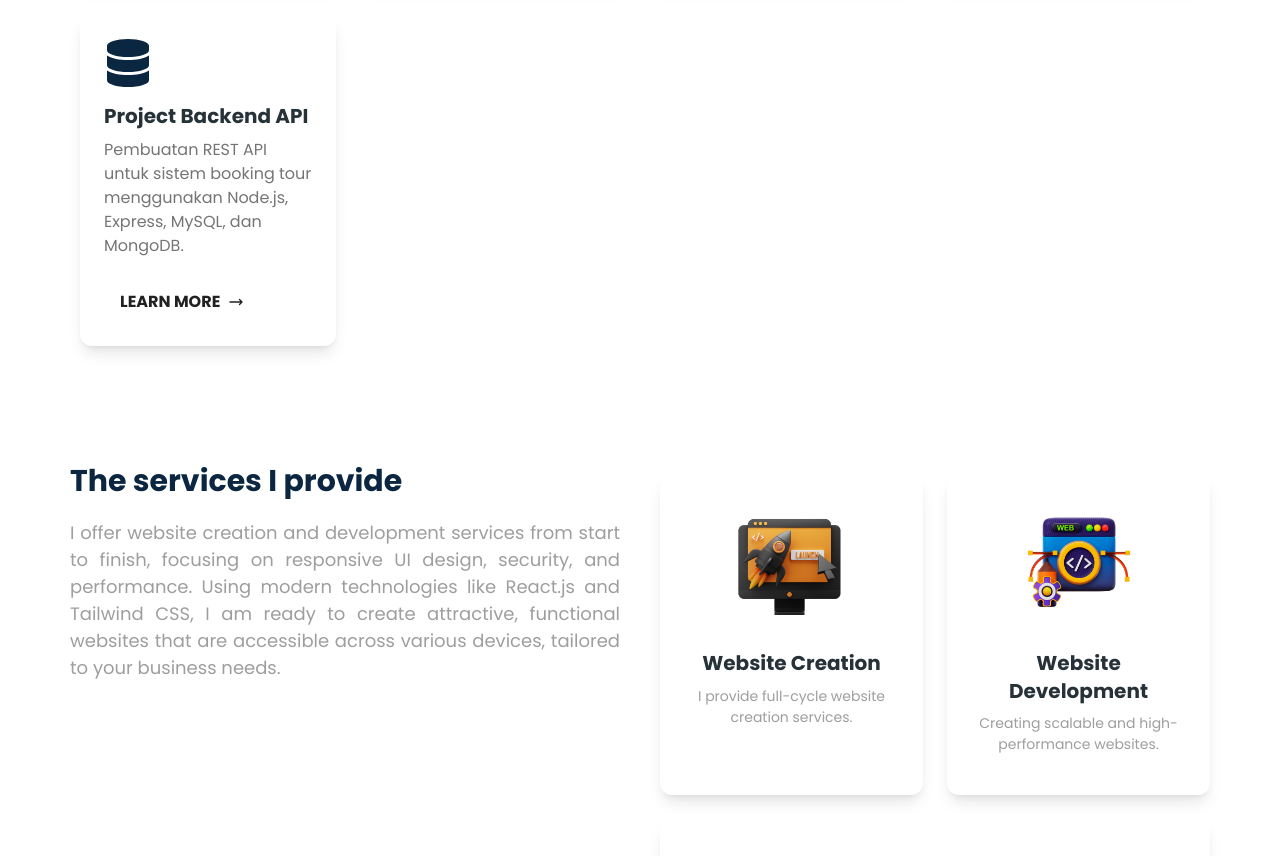
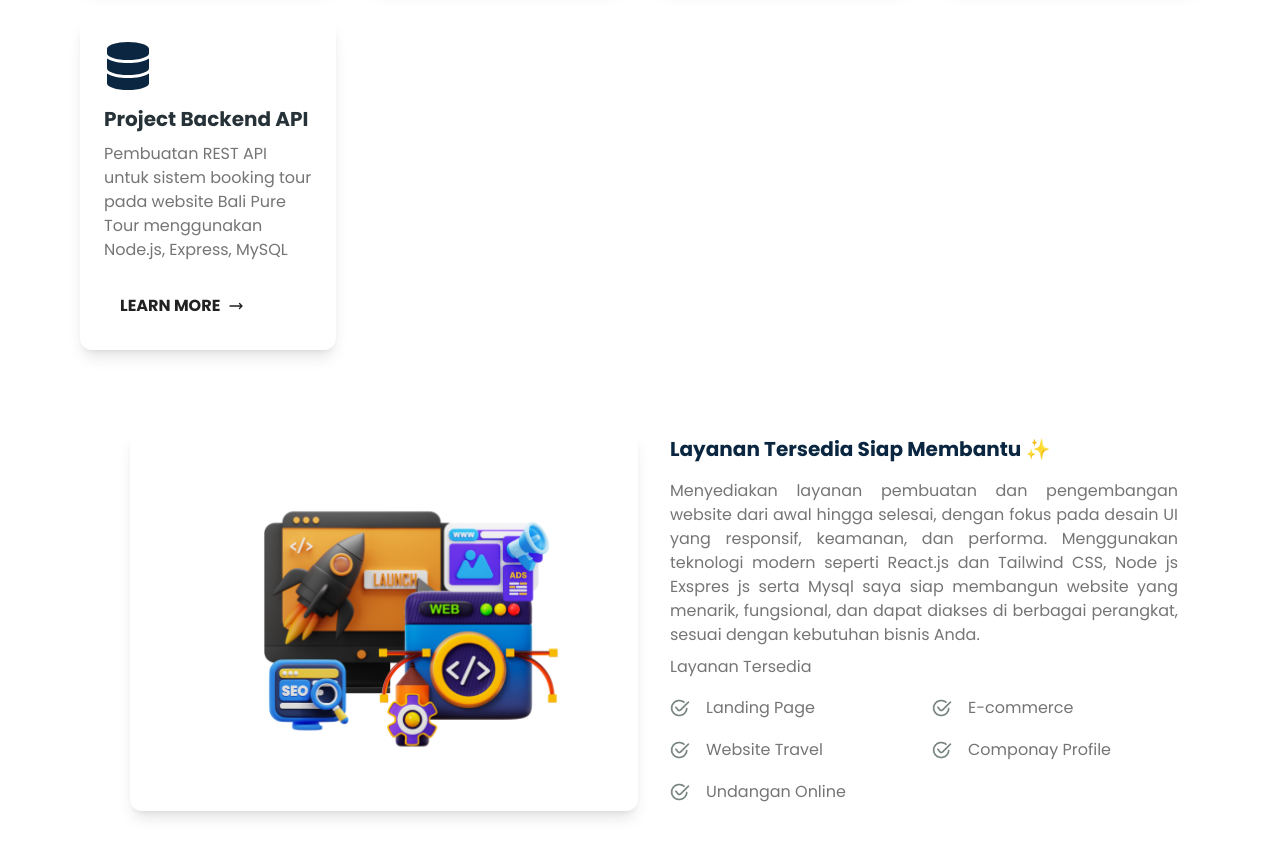
Before and after one commit to PUJASHINDU/Puja_Portofolio, a React (Vite) app: page / in a window 1280 px wide. Shown: the part 1940-2796 px from the top of the page. Built offline with nearby package versions, Linux system fonts and the light colour scheme.

Commit message:
modifikasi content layout dan bahasa

```diff
--- a/src/Components/CardProject.jsx
+++ b/src/Components/CardProject.jsx
@@ -1,4 +1,7 @@
 import React, { useState } from "react";
+import uiimgbalipuretour from '../assets/service/balipuretour_ui.jpg'
+import uiimgtravelingkuy from '../assets/service/traveling kuy_ui.jpg'
+
 import {
   Card,
   CardBody,
@@ -24,12 +27,12 @@ const CardProject = () => {
       description:
         "Sistem pemesanan tour dengan fitur booking online, autentikasi pengguna, dan integrasi Midtrans.",
       icon: <FaGlobe className="text-customBlue w-12 h-12 mb-4" />,
-      link: "https://github.com/your-username/fullstack-project",
+      linkweb: "https://balipuretour.com",
       dialogContent: (
         <div>
           <p className="mb-2 text-gray-600 font-poppins">
-            Dibangun dengan React, Node.js, Express, dan MySQL. Sistem ini
-            memungkinkan pengguna untuk:
+            Aplikasi booking tour dengan payemnet gateway pada PT Bali Pure Tour dibangun dengan React, Node.js, Express, dan MySQL. Sistem ini
+            memungkinkan pengguna dari sisi member untuk:
           </p>
           <ul className="list-disc list-inside text-sm text-gray-600 font-poppins">
             <li>Melakukan registrasi dan login</li>
@@ -37,26 +40,42 @@ const CardProject = () => {
             <li>Melakukan pembayaran melalui Midtrans</li>
             <li>Mendapatkan invoice secara otomatis</li>
           </ul>
+          <p className="mb-2 mt-1 text-gray-600 font-poppins">
+            Sistem ini juga mempunyai halaman sisi admin digunakan untuk:
+          </p>
+          <ul className="list-disc list-inside text-sm text-gray-600 font-poppins">
+            <li>Mengelola paket tour</li>
+            <li>Manajemen booking tour</li>
+            <li>Meninjau pembayaran</li>
+            <li>Meninajau laporan keuangan</li>
+          </ul>
+          <p className="mt-2 text-customBlue font-medium font-poppins">
+            Klik Button dibawah jika ingin meninjau lebih lanjut ✨
+          </p>
         </div>
       ),
     },
     {
-      title: "Project Website Frontend",
+      title: "Project Website Frontend Traveling Kuy",
       description:
         "Pengembangan antarmuka web interaktif menggunakan React.js dan Tailwind CSS.",
       icon: <FaLaptopCode className="text-customBlue w-12 h-12 mb-4" />,
       link: "https://github.com/your-username/frontend-project",
       dialogContent: (
         <div>
-          <p className="mb-2 text-customBlue">
-            Fokus pada pembuatan antarmuka responsif dan user-friendly dengan:
+          <p className="mb-2 text-gray-600">
+            Traveling Kuy adalah aplikasi website yang dikembangkan dalam program Studi Independen Kampus Merdeka, dengan tema pariwisata di Indonesia.
+            Website ini dirancang untuk memudahkan wisatawan dalam memesan villa dan layanan tour ke destinasi wisata website dibangun dengan Java script, React js, Tailwind Css.
           </p>
-          <ul className="list-disc list-inside text-sm text-customBlue">
-            <li>React functional components</li>
-            <li>Tailwind CSS utility-first styling</li>
-            <li>Routing menggunakan React Router</li>
-            <li>State management dengan useState dan Context</li>
+          <ul className="list-disc list-inside text-sm text-gray-600">
+            <li>Tampilan Form Registrasi</li>
+            <li>Tampilan Form Login</li>
+            <li>Tampilan Villa dan Destinaasi wisata yang siap dibooking</li>
+            <li>Tampilan Form Booking</li>
           </ul>
+          <p className="mt-2 text-customBlue font-medium font-poppins">
+            Klik Button dibawah jika ingin meninjau lebih lanjut ✨
+          </p>
         </div>
       ),
     },
@@ -65,17 +84,26 @@ const CardProject = () => {
       description:
         "Rancangan tampilan user interface (UI) untuk sistem tour Bali Pure Tour menggunakan Figma.",
       icon: <FaPaintBrush className="text-customBlue w-12 h-12 mb-4" />,
-      link: "https://www.figma.com/file/your-file-id/Bali-Pure-Tour-UI",
+      link: "https://www.figma.com/design/eSymh54tUS8uw8EhLkgC8L/Bali-Pure-Tour-Website?node-id=0-1&p=f&t=vdMMDA7Hvw8bs9op-0",
       dialogContent: (
         <div>
-          <p className="mb-2 text-customBlue">
-            UI dirancang agar mudah digunakan oleh pengguna awam:
+          <p className="mb-2 text-gray-600">
+            UI website Bali Pure Tour dirancang mengunakan aplikasi figma. Desain sudah bisa untuk
+            Prototype :
           </p>
           <img
-            src="https://via.placeholder.com/400x200"
+            src={uiimgbalipuretour}
             alt="UI Bali Pure Tour"
             className="rounded-lg shadow-md"
           />
+          <ul className="list-disc list-inside text-sm mt-3 text-gray-600">
+            <li>Tema warna utama hijau selaras dengan tema tour Nature</li>
+            <li>Font Poppins</li>
+            <li>Pallet warna #0B5656, #718686, #D32828, #FF8A00</li>
+          </ul>
+          <p className="mt-2 text-customBlue font-medium font-poppins">
+            Klik Button dibawah jika ingin meninjau lebih lanjut ✨
+          </p>
         </div>
       ),
     },
@@ -84,36 +112,45 @@ const CardProject = () => {
       description:
         "Rancangan tampilan user interface (UI) untuk sistem tour Traveling Kuy menggunakan Figma.",
       icon: <FaPaintBrush className="text-customBlue w-12 h-12 mb-4" />,
-      link: "https://www.figma.com/file/your-file-id/Traveling-Kuy-UI",
+      link: "https://www.figma.com/design/T6IXHiQ8pQN16n1tvkUkRT/UI-Website-Travel-Group-4?node-id=1392-767&t=yy15N6UpRCOwDYc5-0",
       dialogContent: (
         <div>
           <p className="mb-2 text-customBlue">
-            Desain ini berfokus pada UX mobile-first:
+            UI website Traveling Kuy dirancang menggunakan Figma, dengan desain yang telah disesuaikan untuk kebutuhan prototyping.
           </p>
-          <ul className="list-disc list-inside text-sm text-customBlue">
-            <li>Warna cerah dan bersih</li>
-            <li>Fitur booking cepat</li>
-            <li>Live preview harga & tanggal</li>
+          <img
+            src={uiimgtravelingkuy}
+            alt="UI Bali Pure Tour"
+            className="rounded-lg shadow-md"
+          />
+          <ul className="list-disc list-inside text-sm mt-3 text-gray-600">
+            <li>Tema warna utama coklat selaras dengan tema clean elegant simple</li>
+            <li>Font Poppins</li>
+            <li>Pallet warna #8D6B44, #FF8A00, #E7E7E7</li>
           </ul>
+          <p className="mt-2 text-customBlue font-medium font-poppins">
+            Klik Button dibawah jika ingin meninjau lebih lanjut ✨
+          </p>
         </div>
       ),
     },
     {
       title: "Project Backend API",
       description:
-        "Pembuatan REST API untuk sistem booking tour menggunakan Node.js, Express, MySQL, dan MongoDB.",
+        "Pembuatan REST API untuk sistem booking tour pada website Bali Pure Tour menggunakan Node.js, Express, MySQL",
       icon: <FaDatabase className="text-customBlue w-12 h-12 mb-4" />,
-      link: "https://github.com/your-username/backend-api",
       dialogContent: (
         <div>
-          <p className="mb-2 text-customBlue">
-            Backend ini menyediakan endpoint untuk:
+          <p className="mb-2 text-gray-600">
+            Backend project untuk website Bali Pure Tour ini Seluruh endpoint dirancang menggunakan Node.js dan Express, serta mendukung komunikasi data melalui REST API.
+            menyediakan endpoint untuk:
           </p>
-          <ul className="list-disc list-inside text-sm text-customBlue">
-            <li>Autentikasi pengguna (JWT)</li>
-            <li>CRUD paket tour & booking</li>
-            <li>Integrasi Midtrans & notifikasi</li>
-            <li>Data analitik dan laporan</li>
+          <ul className="list-disc list-inside text-sm text-gray-600">
+            <li>Endpoint Autentikasi pengguna (JWT)</li>
+            <li>Endpoint CRUD paket tour & booking</li>
+            <li>Endpoint Booking</li>
+            <li>Ednpoint integrasi Midtrans & notifikasi</li>
+            <li>Endpoint data analitik dan laporan</li>
           </ul>
         </div>
       ),
@@ -219,16 +256,51 @@ const CardProject = () => {
             >
               <span>Close</span>
             </Button>
+
+            {/* Fullstack & Frontend = dua tombol */}
+            {["Project Website Fullstack", "Project Website Frontend Traveling Kuy"].includes(
+              cardContent[openDialogIndex].title
+            ) ? (
+              <>
+                {cardContent[openDialogIndex].linkweb && (
+                  <a
+                    href={cardContent[openDialogIndex].linkweb}
+                    target="_blank"
+                    rel="noopener noreferrer"
+                  >
+                    <Button variant="text" className="font-poppins mr-2 text-customBlue">
+                      <span>Open Website</span>
+                    </Button>
+                  </a>
+                )}
+                {/* {cardContent[openDialogIndex].linkgit && (
+                  <a
+                    href={cardContent[openDialogIndex].linkgit}
+                    target="_blank"
+                    rel="noopener noreferrer"
+                  >
+                    <Button variant="text" className="font-poppins text-customBlue">
+                      <span>Open Github</span>
+                    </Button>
+                  </a>
+                )} */}
+              </>
+            ) : (
+              // Untuk dialog lain, hanya satu tombol "Open"
+              cardContent[openDialogIndex].link && (
                 <a
                   href={cardContent[openDialogIndex].link}
                   target="_blank"
                   rel="noopener noreferrer"
                 >
-              <Button variant="gradient" color="green">
+                  <Button variant="text" className="font-poppins text-customBlue">
                     <span>Open</span>
                   </Button>
                 </a>
+              )
+            )}
           </DialogFooter>
+
         </Dialog>
       )}
     </div>
--- a/src/Components/ServiceComponents.jsx
+++ b/src/Components/ServiceComponents.jsx
@@ -1,73 +1,70 @@
-import { Card, CardBody, Typography } from "@material-tailwind/react";
-import serviceone from "../assets/service/serviceone.png";
-import servicetwo from "../assets/service/servicetwo.png";
-import servicetree from "../assets/service/servicetree.png";
+import { Typography } from '@material-tailwind/react';
+import React from 'react';
 
-export function LogoSection6() {
+import iconchek from '../assets/service/check.png';
+import About from '../assets/service/Service_Img.png';
+
+const ServiceComponents = () => {
   return (
-    <section className="py-8 px-4 sm:px-8 lg:py-20">
-      <div className="container mx-auto grid gap-10 lg:grid-cols-2 items-center">
-        {/* Bagian Typography */}
-        <div className="text-center lg:text-left">
+    <div className="container mx-auto px-4 lg:px-8 py-8">
+      {/* Grid Layout */}
+      <div className="grid grid-cols-1 lg:grid-cols-2 gap-8 items-center lg:ml-7">
+        {/* Bagian Gambar */}
+        <div className="w-full">
+          <img
+            src={About}
+            alt="Tour Image"
+            className="w-full h-auto rounded-xl shadow-lg"
+          />
+        </div>
+
+        {/* Bagian Teks */}
+        <div className="flex flex-col items-start ">
+          {/* Section Title */}
           <Typography
             variant="h1"
-            className="mb-5 !text-2xl !leading-snug lg:!text-3xl text-customBlue font-poppins lg:-mt-80"
+            className="font-poppins text-customGreenslow text-lg lg:text-xl leading-relaxed"
           >
-            The services I provide
+            <span className="text-customBlue font-semibold">
+              Layanan Tersedia Siap Membantu ✨
+            </span>
           </Typography>
           <Typography
-            variant="lead"
-            className="mx-auto max-w-xl !text-gray-500 lg:mx-0 mb-10 text-justify text-[18px] font-poppins"
+            variant="paragraph"
+            className="mt-4 text-customGreenslow text-sm lg:text-base font-poppins text-gray-600 text-justify"
           >
-            I offer website creation and development services from start to finish, focusing on responsive UI design, security, and performance. Using modern technologies like React.js and Tailwind CSS, I am ready to create attractive,
-            functional websites that are accessible across various devices, tailored to your business needs.
+            Menyediakan layanan pembuatan dan pengembangan website dari awal hingga selesai, dengan fokus pada desain UI yang responsif, keamanan, dan performa. Menggunakan teknologi modern seperti React.js dan Tailwind CSS, Node js Exspres js serta Mysql saya siap membangun website yang menarik, fungsional, dan dapat diakses di berbagai perangkat, sesuai dengan kebutuhan bisnis Anda.
           </Typography>
-        </div>
 
-        {/* Bagian Card */}
-        <div className="grid grid-cols-1 sm:grid-cols-2 gap-6">
-          {/* Card 1 */}
-          <Card className="w-full shadow-lg h-auto py-4">
-            <img src={servicetree} alt="Website creation" className="w-32 h-32 object-cover mx-auto mt-2" />
-            <CardBody className="text-center">
-              <Typography variant="h5" color="blue-gray" className="mb-2 font-poppins">
-                Website Creation
-              </Typography>
-              <Typography variant="small" className="text-gray-500 font-poppins">
-                I provide full-cycle website creation services.
-              </Typography>
-            </CardBody>
-          </Card>
+          <Typography
+            variant="paragraph"
+            className="mt-2 -mb-2 text-gray-600 text-sm lg:text-base font-poppins"
+          >
+            Layanan Tersedia
+          </Typography>
 
-          {/* Card 2 */}
-          <Card className="w-full shadow-lg h-auto py-4">
-            <img src={servicetwo} alt="Website Development" className="w-32 h-32 object-cover mx-auto mt-2" />
-            <CardBody className="text-center">
-              <Typography variant="h5" color="blue-gray" className="mb-2 font-poppins">
-                Website Development
-              </Typography>
-              <Typography variant="small" className="text-gray-500 font-poppins">
-                Creating scalable and high-performance websites.
-              </Typography>
-            </CardBody>
-          </Card>
-
-          {/* Card 3 */}
-          <Card className="w-full shadow-lg h-auto py-4 sm:col-span-2">
-            <img src={serviceone} alt="UI Design" className="w-32 h-32 object-cover mx-auto mt-2" />
-            <CardBody className="text-center">
-              <Typography variant="h5" color="blue-gray" className="mb-2 font-poppins">
-                UI Design
-              </Typography>
-              <Typography variant="small" className="text-gray-500 font-poppins">
-                Designing user-friendly and aesthetically pleasing interfaces.
-              </Typography>
-            </CardBody>
-          </Card>
+          {/* Services List */}
+          <div className="grid grid-cols-1 sm:grid-cols-2 gap-4 mt-6 w-full text-gray-600 font-poppins">
+            {[
+              'Landing Page',
+              'E-commerce',
+              'Website Travel',
+              'Componay Profile',
+              'Undangan Online',
+            ].map((service, index) => (
+              <div
+                key={index}
+                className="flex items-center space-x-4 text-sm lg:text-base"
+              >
+                <img src={iconchek} alt="Check Icon" className="w-5 h-5" />
+                <Typography as="span" className='font-poppins '>{service}</Typography>
+              </div>
+            ))}
+          </div>
         </div>
       </div>
-    </section>
+    </div>
   );
-}
+};
 
-export default LogoSection6;
+export default ServiceComponents;
```
Also changed, not shown: src/Components/AboutComponents.jsx (+4 -3 lines). Lines whose indentation alone changed are shown as unchanged.
